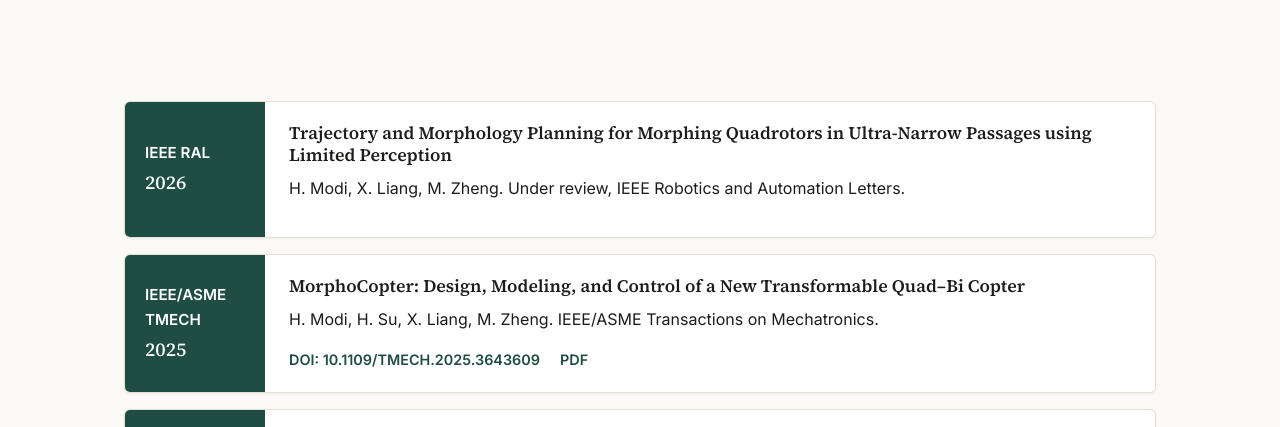
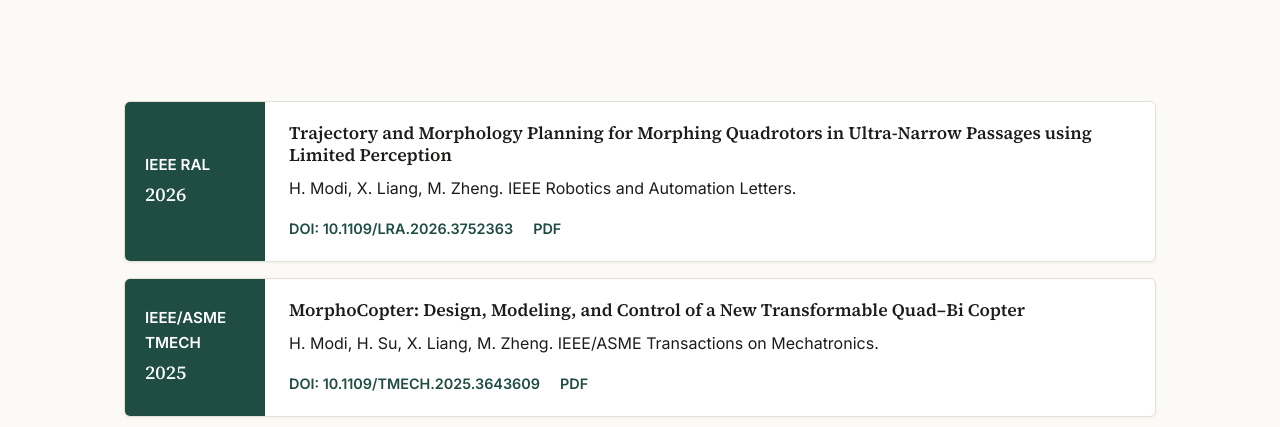
Before and after one commit to harshjmodi1996/harshjmodi1996.github.io, a plain HTML site: page publications.html in a window 1280 px wide. Shown: the part 307-734 px from the top of the page. Drawn offline with Linux system fonts and the light colour scheme.

Commit message:
Update publications.html

```diff
--- a/publications.html
+++ b/publications.html
@@ -42,7 +42,11 @@
             </div>
             <div class="pub-body">
               <h4>Trajectory and Morphology Planning for Morphing Quadrotors in Ultra-Narrow Passages using Limited Perception</h4>
-              <p>H. Modi, X. Liang, M. Zheng. Under review, IEEE Robotics and Automation Letters.</p>
+              <p>H. Modi, X. Liang, M. Zheng. IEEE Robotics and Automation Letters.</p>
+              <div class="pub-links">
+                <a href="https://ieeexplore.ieee.org/document/11789738" target="_blank" rel="noopener">DOI: 10.1109/LRA.2026.3752363</a>
+                <a href="images/Harsh_MorphoCopter_Planning.pdf" target="_blank" rel="noopener">PDF</a>
+              </div>
             </div>
           </div>
 
```
